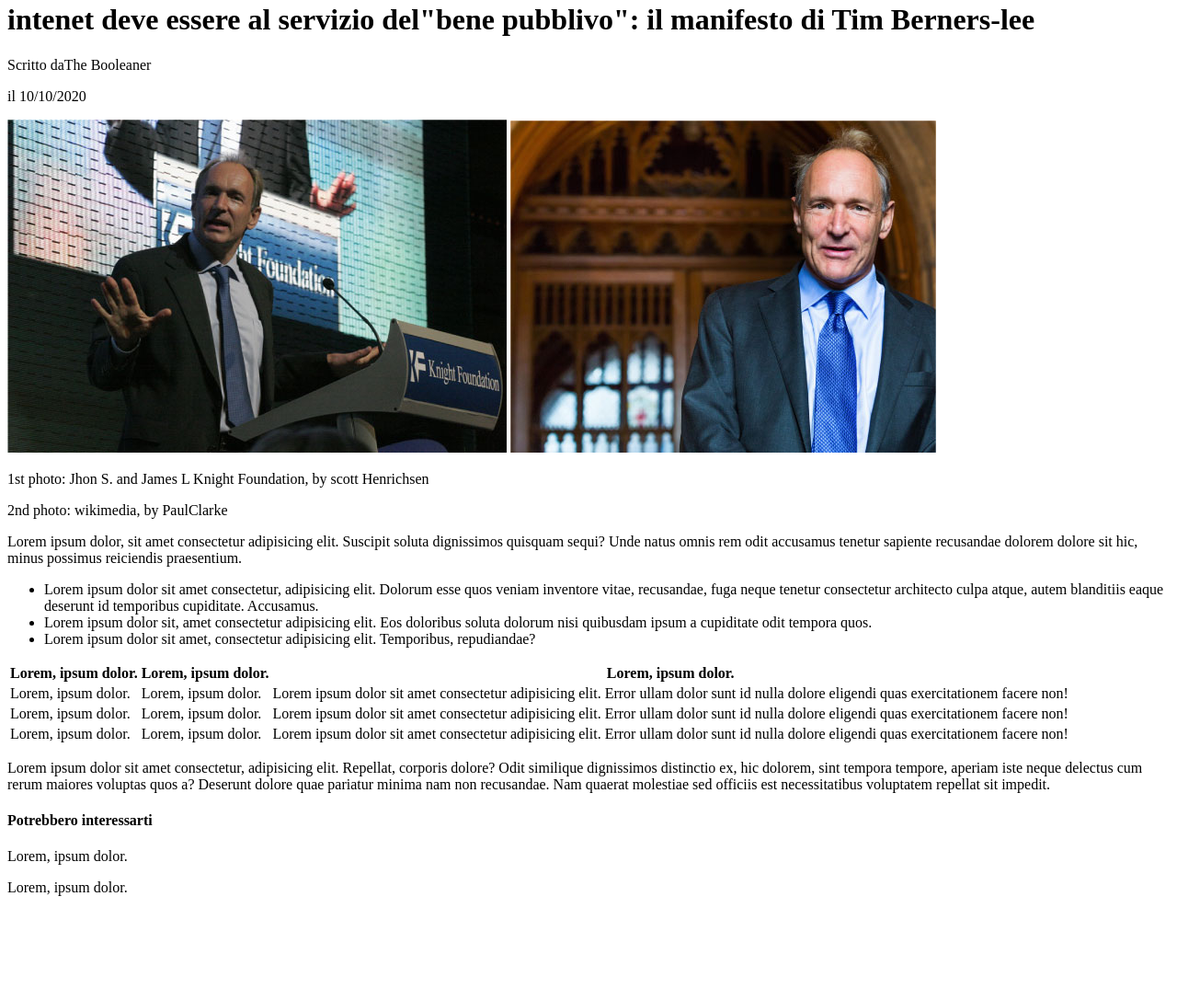
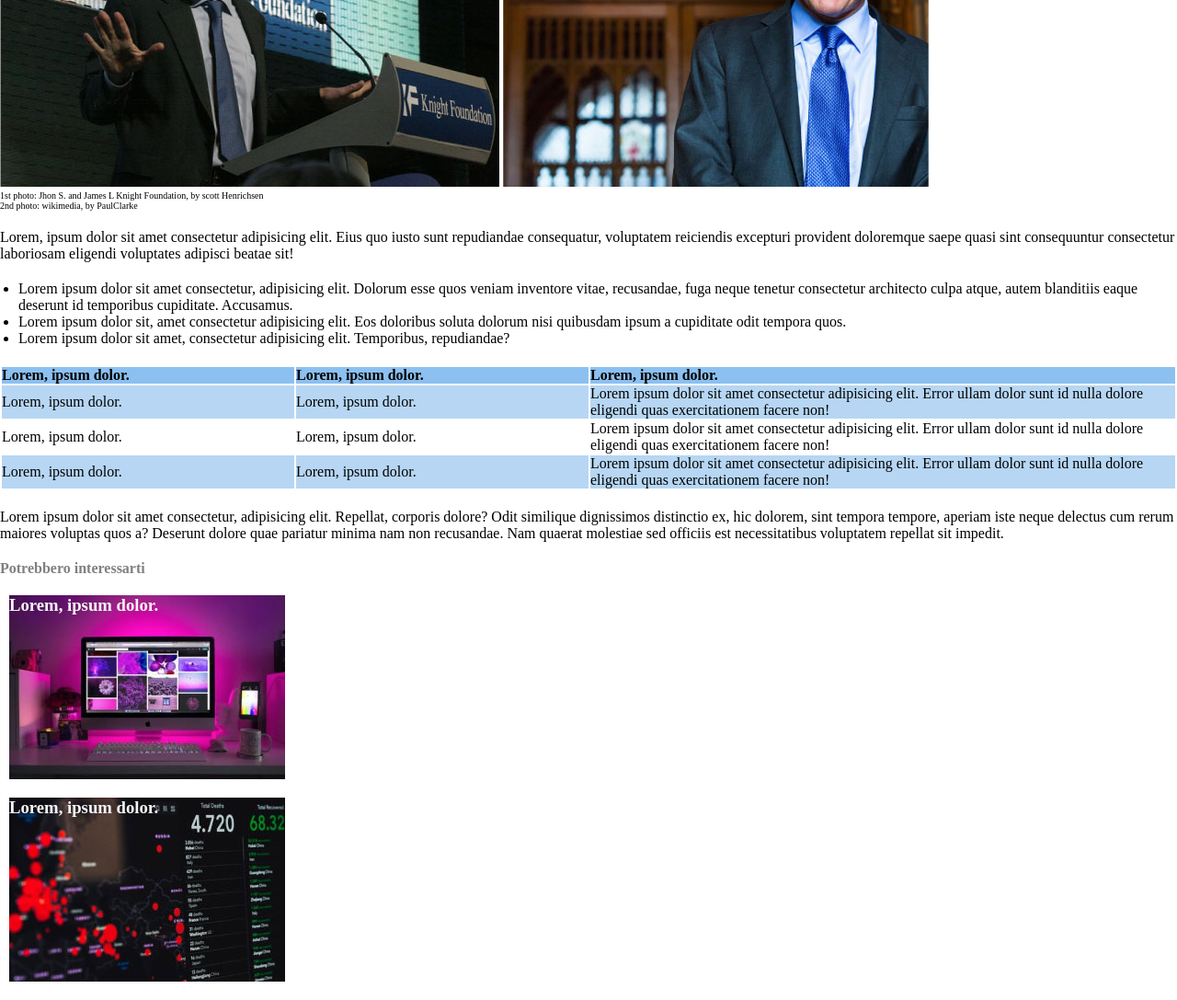
Before and after one commit to FrancescoCellitti/html-css-booleaner, a plain HTML site: page index.html in a window 1280 px wide. Shown: the part 351-1438 px from the top of the page at 92% size. Before the commit the page ends 1341 px from the top, so only its background shows below. Drawn offline with Linux system fonts and the light colour scheme.

Commit message:
prima bozza

```diff
--- a/index.html
+++ b/index.html
@@ -5,63 +5,71 @@
     <meta charset="UTF-8">
     <meta name="viewport" content="width=device-width, initial-scale=1.0">
     <title>The Booleaner</title>
+    <link rel="stylesheet" href="style.css">
 </head>
 
 <body>
     <header>
         <img src="img/logo.svg" alt="the booleaner logo">
 
-        <h1>
-            intenet deve essere al servizio del"bene pubblivo": il manifesto di Tim Berners-lee
-        </h1>
-        <p>Scritto da<span>The Booleaner</span></p>
-        <p>il 10/10/2020</p>
     </header>
     <main> <!--sezione foto e spiegazione-->
+        <h1>
+            internet deve essere al servizio del"bene pubblico": il manifesto di Tim Berners-lee
+        </h1>
+        <h4>Scritto da <span>The Booleaner</span></h4>
+        <h6>il 10/10/2020</h6>
         <img src="img/tim-1.jpg" alt="Tim">
         <img src="img/tim-2.jpg" alt="Tim">
+        <div class="paragraph">
             <p>1st photo: Jhon S. and James L Knight Foundation, by scott Henrichsen</p>
             <p>2nd photo: wikimedia, by PaulClarke </p>
+        </div>
+        <div class="paragrafo-2">
+            <p>Lorem, ipsum dolor sit amet consectetur adipisicing elit. Eius quo iusto sunt repudiandae consequatur,
+                voluptatem reiciendis excepturi provident doloremque saepe quasi sint consequuntur consectetur
+                laboriosam eligendi voluptates adipisci beatae sit!</p>
+        </div>
 
-        <p>Lorem ipsum dolor, sit amet consectetur adipisicing elit. Suscipit soluta dignissimos quisquam sequi? Unde
-            natus
-            omnis rem odit accusamus tenetur sapiente recusandae dolorem dolore sit hic, minus possimus reiciendis
-            praesentium.</p>
-        <ul>      <!-- sezione lista-->
+        <div class="lista">
+            <ul> <!-- sezione lista-->
                 <li>Lorem ipsum dolor sit amet consectetur, adipisicing elit. Dolorum esse quos veniam inventore vitae,
-                recusandae, fuga neque tenetur consectetur architecto culpa atque, autem blanditiis eaque deserunt id
+                    recusandae, fuga neque tenetur consectetur architecto culpa atque, autem blanditiis eaque deserunt
+                    id
                     temporibus cupiditate. Accusamus.</li>
-            <li>Lorem ipsum dolor sit, amet consectetur adipisicing elit. Eos doloribus soluta dolorum nisi quibusdam
+                <li>Lorem ipsum dolor sit, amet consectetur adipisicing elit. Eos doloribus soluta dolorum nisi
+                    quibusdam
                     ipsum
                     a cupiditate odit tempora quos.</li>
                 <li>Lorem ipsum dolor sit amet, consectetur adipisicing elit. Temporibus, repudiandae?</li>
             </ul>
+        </div>
         <!-- sezione tabella -->
         <table>
             <thead>
-                <tr>
+                <tr class = 'azzurro'>
                     <th>Lorem, ipsum dolor.</th>
                     <th>Lorem, ipsum dolor.</th>
                     <th>Lorem, ipsum dolor.</th>
                 </tr>
             </thead>
             <tbody>
-                <tr>
+                <tr class="celeste">
                     <td>Lorem, ipsum dolor.</td>
                     <td>Lorem, ipsum dolor.</td>
-                    <td>Lorem ipsum dolor sit amet consectetur adipisicing elit. Error ullam dolor sunt id nulla dolore
+                    <td class="lungo">Lorem ipsum dolor sit amet consectetur adipisicing elit. Error ullam dolor sunt id nulla dolore
                         eligendi quas exercitationem facere non!</td>
                 </tr>
-                <tr>
+                <tr class="bianco">
                     <td>Lorem, ipsum dolor.</td>
                     <td>Lorem, ipsum dolor.</td>
-                    <td>Lorem ipsum dolor sit amet consectetur adipisicing elit. Error ullam dolor sunt id nulla dolore
+                    <td class="lungo">Lorem ipsum dolor sit amet consectetur adipisicing elit. Error ullam dolor sunt id nulla dolore
                         eligendi quas exercitationem facere non!</td>
                 </tr>
-                <tr>
+                <tr class="celeste">
                     <td>Lorem, ipsum dolor.</td>
                     <td>Lorem, ipsum dolor.</td>
-                    <td>Lorem ipsum dolor sit amet consectetur adipisicing elit. Error ullam dolor sunt id nulla dolore
+                    <td class="lungo">Lorem ipsum dolor sit amet consectetur adipisicing elit. Error ullam dolor sunt id nulla dolore
                         eligendi quas exercitationem facere non!</td>
                 </tr>
             </tbody>
@@ -77,8 +85,8 @@
 
     <footer>
         <h4>Potrebbero interessarti</h4>
-        <p>Lorem, ipsum dolor.</p>
-        <p>Lorem, ipsum dolor.</p>
+        <h3 class="img1">Lorem, ipsum dolor.</h3>
+        <h3 class="img2">Lorem, ipsum dolor.</h3>
     </footer>
 
 
--- a/style.css
+++ b/style.css
@@ -0,0 +1,78 @@
+* {
+    padding: 0;
+    margin: 0px;
+    box-sizing: border-box;
+}
+
+header {
+    background-color: cyan;
+    background-image: url(img/pattern.png);
+    /*background-repeat: repeat;*/
+    background-size: 30%;
+
+}
+
+header img {
+    width: 200px;
+    margin-top: 50px;
+}
+
+span {
+    color: aqua;
+}
+
+h6 {
+    margin-bottom: 20px;
+}
+
+.paragraph {
+    margin-bottom: 20px;
+    font-size: 10px;
+}
+
+.paragrafo-2 {
+    margin-bottom: 20px;
+}
+
+ul {
+    margin-left: 20px;
+    margin-bottom: 20px;
+}
+
+table {
+    margin-bottom: 20px;
+    width: 100%;
+    text-align: left;
+}
+
+.lungo {
+    width: 50%;
+}
+.azzurro{
+    background-color: rgba(15, 123, 223, 0.478);
+}
+.celeste{
+    background-color: rgba(103, 169, 231, 0.478);
+}
+footer h4{
+    margin-top: 20px;
+    color: gray;
+}
+.img1{
+    background-image: url(img/monitor.jpg);
+    width: 300px;
+    height: 200px;
+    margin-top: 20px;
+    margin-left: 10px;
+}
+.img2{
+    background-image: url(img/graph.jpg);
+    width: 300px;
+    height: 200px;
+    margin-top: 20px;
+    margin-left: 10px;
+    margin-bottom: 20px;
+}
+footer  h3{
+    color: whitesmoke
+}
```
Lines whose indentation alone changed are shown as unchanged.
